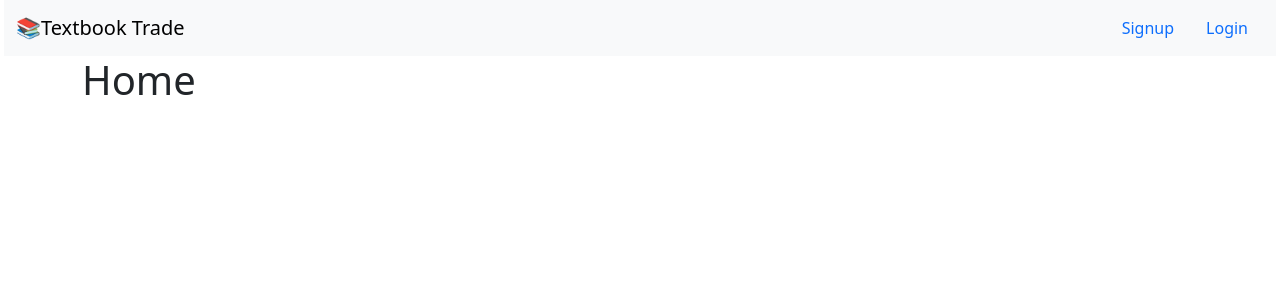
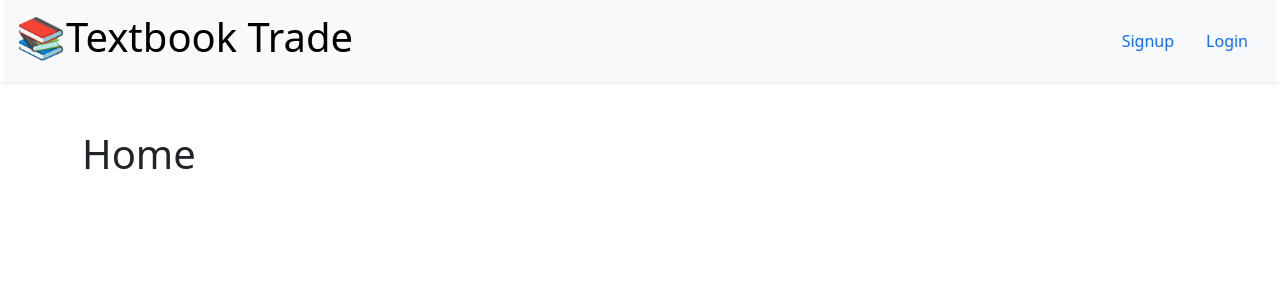
Before and after one commit to camillebagnani/textbook-trade, a React (Vite) app in the folder client/: page / in a window 1280 px wide. Shown: the top 300 px of the page. Built offline with nearby package versions, Linux system fonts and the light colour scheme.

Commit message:
Updated navbar

```diff
--- a/client/src/components/Nav/index.jsx
+++ b/client/src/components/Nav/index.jsx
@@ -5,13 +5,14 @@ function Nav() {
   function showNavigation() {
     if (Auth.loggedIn()) {
       return (
-        <ul className="flex-row">
-          <li className="mx-1">
-            <Link to="/user/:id">Account</Link>
+        <ul class="nav justify-content-end">
+          <li class="nav-item">
+            <a class="nav-link active" aria-current="page" href="/user/:id">
+              Profile
+            </a>
           </li>
-          <li className="mx-1">
-            {/* this is not using the Link component to logout or user and then refresh the application to the start */}
-            <a href="/" onClick={() => Auth.logout()}>
+          <li class="nav-item">
+            <a class="nav-link" onClick={() => Auth.logout()}>
               Logout
             </a>
           </li>
@@ -19,12 +20,16 @@ function Nav() {
       );
     } else {
       return (
-        <ul className="flex-row">
-          <li className="mx-1">
-            <Link to="/signup">Signup</Link>
+        <ul class="nav justify-content-end">
+          <li class="nav-item">
+            <a class="nav-link active" aria-current="page" href="/signup">
+              Signup
+            </a>
           </li>
-          <li className="mx-1">
-            <Link to="/login">Login</Link>
+          <li class="nav-item">
+            <a class="nav-link" href="/login">
+              Login
+            </a>
           </li>
         </ul>
       );
@@ -32,27 +37,18 @@ function Nav() {
   }
 
   return (
-    <header className="flex-row px-1">
+    <header className="flex-row px-1 shadow-sm mb-5">
       <nav class="navbar bg-body-tertiary">
         <div class="container-fluid">
           <a class="navbar-brand" href="/">
-            <span role="img" aria-label="textbook">
-              📚
-            </span>
-            Textbook Trade
+            <h1>
+              <span role="img" aria-label="textbook">
+                📚
+              </span>
+              Textbook Trade
+            </h1>
           </a>
-          <ul class="nav justify-content-end">
-            <li class="nav-item">
-              <a class="nav-link active" aria-current="page" href="/signup">
-                Signup
-              </a>
-            </li>
-            <li class="nav-item">
-              <a class="nav-link" href="/login">
-                Login
-              </a>
-            </li>
-          </ul>
+          { showNavigation() }
         </div>
       </nav>
     </header>
```
